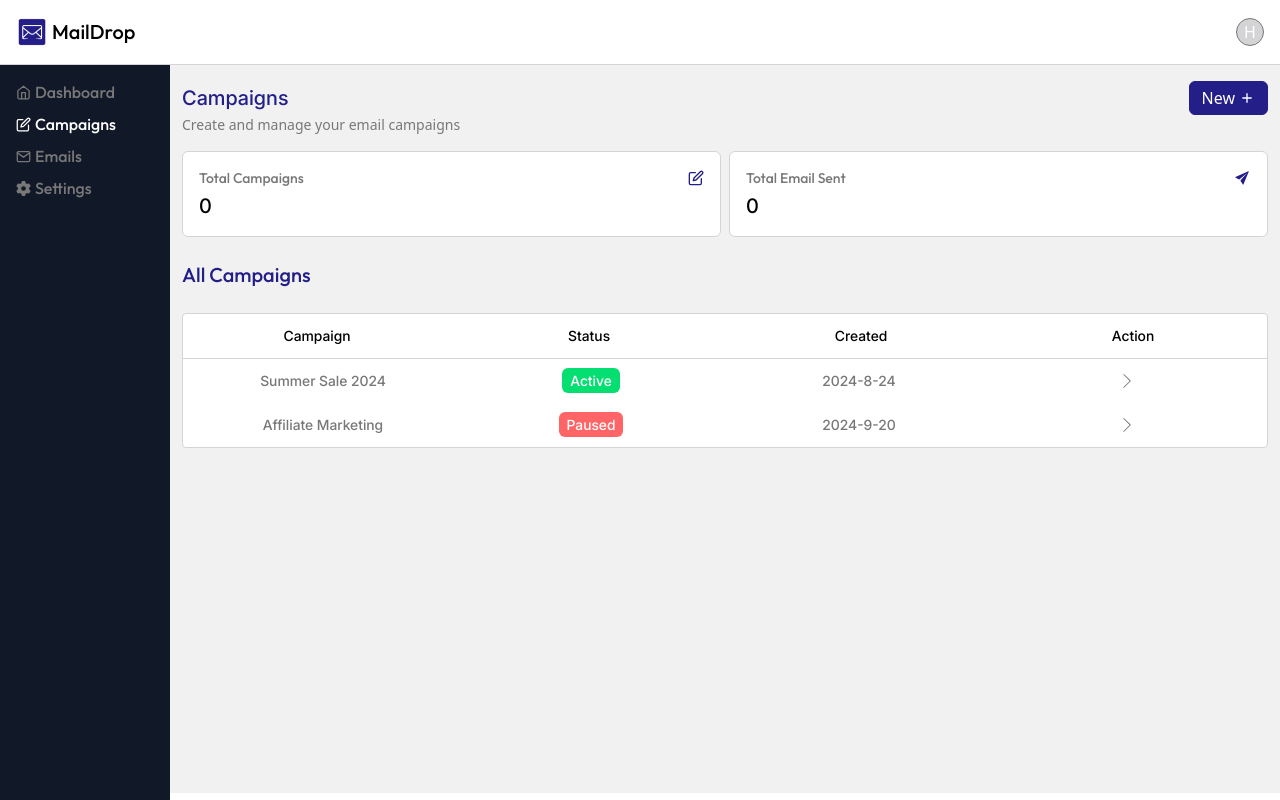
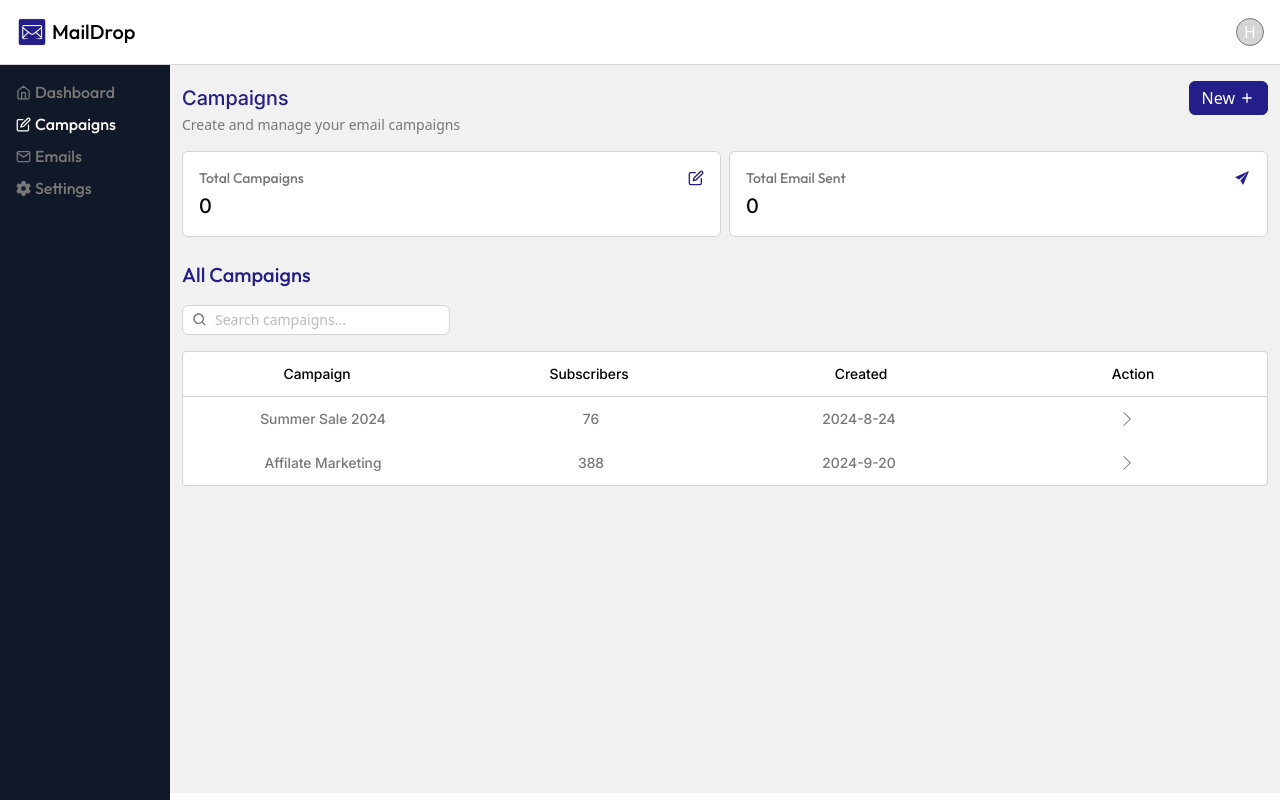
Before and after one commit to Habeebamoo/MailDrop, a React (Vite) app in the folder client/: page /dashboard/campaigns in a window 1280 px wide. Built offline with nearby package versions, Linux system fonts and the light colour scheme.

Commit message:
created search functionality and backup UI for empty lists

```diff
--- a/client/src/components/dashboard/DashboardPage.tsx
+++ b/client/src/components/dashboard/DashboardPage.tsx
@@ -3,6 +3,7 @@ import { FaRegHandPointer } from "react-icons/fa"
 import { FiUsers } from "react-icons/fi"
 import { useTheme } from "../../context/ThemeContext"
 import History from "./History"
+import { GoHistory } from "react-icons/go"
 
 const DashboardPage = () => {
   const { theme } = useTheme()
@@ -12,7 +13,13 @@ const DashboardPage = () => {
     {type: "campaign", text: "Created 'Summer Sale 2024' campaign", time: "9 minutes ago"},
     {type: "email", text: "Sent emails to 'Summer Sale 2024' subscribers", time: "2 hours ago"},
     {type: "profile", text: "Updated Profile Page", time: "5 days ago"}
-  ]
+  ];
+
+  //default
+  const campaigns: any[] = [
+    {name: "Summer Sale 2024", subscribers: 76, created: "2024-8-24"},
+    {name: "Affilate Marketing", subscribers: 388, created: "2024-9-20"}
+  ];
 
   return (
     <section className="md:ml-[170px] mt-[50px] px-4 pt-2 pb-25 min-h-[calc(100vh-4rem)]">
@@ -43,28 +50,30 @@ const DashboardPage = () => {
       </div>
       <h1 className="text-xl text-primary font-inter mt-6 dark:text-white">Recent Campaigns</h1>
       <div className="bg-white dark:bg-gray-900 border-1 border-accentLight dark:border-gray-800 rounded-sm mt-2">
-        <div className="grid grid-cols-4 gap-1 font-inter text-sm border-b-1 border-b-accentLight dark:border-gray-700 dark:text-white py-3 text-center">
-          <p>Campaign</p>
-          <p>Status</p>
-          <p>Subscribers</p>
-          <p>Created</p>
-        </div>
-        <div className="grid grid-cols-4 gap-1 font-inter text-sm py-3 px-2 text-center text-accent">
-          <p>Summer Sale 2024</p>
-          <div>
-            <p className="bg-green-400 px-2 py-1 rounded-md text-white inline">Active</p>
+        {campaigns.length >= 1 &&
+          <div className="grid grid-cols-3 gap-1 font-inter text-sm border-b-1 border-b-accentLight dark:border-gray-700 dark:text-white py-3 text-center">
+            <p>Campaign</p>
+            <p>Subscribers</p>
+            <p>Created</p>
           </div>
-          <p>76</p>
-          <p>2024-8-24</p>
-        </div>
-        <div className="grid grid-cols-4 gap-1 font-inter text-sm py-3 px-2 text-center text-accent">
-          <p>Affiliate Marketing</p>
-          <div>
-            <p className="bg-red-400 px-2 py-1 rounded-md text-white inline">Paused</p>
+        }
+        {campaigns.length >= 1 &&
+          campaigns.map(campaign => {
+            return (
+              <div className="grid grid-cols-3 gap-1 font-inter text-sm py-3 px-2 text-center text-accent">
+                <p>{campaign.name}</p>
+                <p>{campaign.subscribers}</p>
+                <p>{campaign.created}</p>
+              </div>
+            )
+          })
+        }
+        {campaigns.length == 0 &&
+          <div className="p-14 mt-2 flex-center flex-col gap-4">
+            <GoHistory size={50} color="rgb(121, 120, 120)" />
+            <p className="text-accent text-sm">Your campaigns would go here</p>
           </div>
-          <p>386</p>
-          <p>2024-9-20</p>
-        </div>
+        }
       </div>
       <History
         title="Recent Activities"
--- a/client/src/components/dashboard/Settings.tsx
+++ b/client/src/components/dashboard/Settings.tsx
@@ -65,12 +65,12 @@ const Settings = () => {
           </div>
           <button
             onClick={handleTheme}
-            className="flex-start gap-2 p-2 rounded-md mt-4 border-1 border-accentLight w-full hover:bg-accentLight cursor-pointer dark:bg-gray-800 dark:border-gray-700 dark:text-accent">
+            className="flex-start gap-2 p-2 rounded-md mt-4 border-1 bg-black text-white border-black hover:bg-transparent hover:text-black dark:bg-white dark:text-black dark:border-white dark:hover:text-white cursor-pointer">
             {theme == "light" ? <BiMoon size={20} /> : <FaSun size={20} />}
             <span className="font-outfit">Enable {theme == "light" ? "Dark" : "Light"} Theme</span>
           </button>
           <button
-            className="flex-start gap-2 p-2 rounded-md mt-4 border-1 border-accentLight w-full text-red-500 hover:bg-accentLight cursor-pointer dark:bg-gray-800 dark:border-gray-700"
+            className="flex-start gap-2 p-2 rounded-md mt-4 border-1 bg-red-500 text-white border-red-500 hover:bg-transparent hover:text-red-500 cursor-pointer"
           >
             <HiArrowLeftStartOnRectangle size={20} />
             <span className="font-outfit">Sign Out</span>
--- a/client/src/components/dashboard/campaign/Campaign.tsx
+++ b/client/src/components/dashboard/campaign/Campaign.tsx
@@ -6,16 +6,11 @@ import { CgMail } from "react-icons/cg"
 import { FiLink, FiUsers } from "react-icons/fi"
 import { FaRegHandPointer } from "react-icons/fa"
 import Pagination from "./Pagination"
+import { useEffect, useState } from "react"
 
 const Campaign = ({ setActiveTab }: { setActiveTab: React.Dispatch<React.SetStateAction<"campaigns" | "new" | "leads">>
 }) => {
-  const { theme } = useTheme()
-
-  const goBack = () => {
-    setActiveTab("campaigns")
-  }
-
-  const Leads = [
+  const data = [
     {"name": "John Smith", "email": "john@example.com"},
     {"name": "Sarah Johnson", "email": "sarah@startup.io"},
     {"name": "Mike Davis", "email": "mike@business.com"},
@@ -28,6 +23,26 @@ const Campaign = ({ setActiveTab }: { setActiveTab: React.Dispatch<React.SetStat
     {"name": "John Charpel", "email": "johncharpel98@gmail.com"},
     {"name": "Emerik Chan", "email": "chanemerik@gmail.com"},
   ];
+
+  const [leads, setLeads] = useState<any[]>(data)
+  const [query, setQuery] = useState<string>("")
+  const { theme } = useTheme()
+
+  const goBack = () => {
+    setActiveTab("campaigns")
+  }
+
+  useEffect(() => {
+    if (query == "") setLeads(data)
+  }, [query])
+
+
+  const searchLeads = (e: React.ChangeEvent<HTMLInputElement>) => {
+    setQuery(e.target.value)
+    const lowerQuery = query.toLowerCase()
+    const result = leads.filter((item) => item.name.toLowerCase().includes(lowerQuery))
+    setLeads(result)
+  }
 
   return (
     <section className="md:ml-[170px] mt-[57px] px-3 pt-2 pb-25 min-h-[calc(100vh-4rem)]">
@@ -71,15 +86,19 @@ const Campaign = ({ setActiveTab }: { setActiveTab: React.Dispatch<React.SetStat
         </button>
       </div>
       <p className="text-sm text-accent mb-4">Manage and track your leads</p>
+
       <div className="text-accent relative">
         <input
           type="search"
           className="bg-white rounded-md py-1 px-8 border-1 border-accentLight text-sm"
+          value={query}
+          onChange={searchLeads}
           placeholder="Search leads..."
         />
         <BiSearch className="absolute top-[7px] left-[10px]" />
       </div>
-      <Pagination data={Leads} />
+      <Pagination data={leads} />
+
       <div className="p-6 rounded-md bg-white dark:bg-gray-900 dark:border-1 dark:border-gray-800 mt-6">
         <div className="flex-start gap-2 text-primary dark:text-white">
           <FaGears size={20} />
--- a/client/src/components/dashboard/campaign/Dashboard.tsx
+++ b/client/src/components/dashboard/campaign/Dashboard.tsx
@@ -1,11 +1,21 @@
 import { SlArrowRight } from "react-icons/sl"
 import { useTheme } from "../../../context/ThemeContext"
 import { IoIosSend } from "react-icons/io";
-import { BiPlus } from "react-icons/bi";
+import { BiPlus, BiSearch } from "react-icons/bi";
 import { FiEdit } from "react-icons/fi";
+import { GoHistory } from "react-icons/go";
+import { useEffect, useState } from "react";
 
 const Dashboard = ({ setActiveTab }: { setActiveTab: React.Dispatch<React.SetStateAction<"campaigns" | "new" | "leads">>
 }) => {
+  //default
+  const data: any[] = [
+    {name: "Summer Sale 2024", subscribers: 76, created: "2024-8-24"},
+    {name: "Affilate Marketing", subscribers: 388, created: "2024-9-20"}
+  ]
+
+  const [campaigns, setCampaigns] = useState<any[]>(data)
+  const [query, setQuery] = useState<string>("")
   const { theme } = useTheme()
 
   const newCampaign = () => {
@@ -14,6 +24,17 @@ const Dashboard = ({ setActiveTab }: { setActiveTab: React.Dispatch<React.SetSta
 
   const toLeads = () => {
     setActiveTab("leads")
+  }
+
+  useEffect(() => {
+    if (query == "") setCampaigns(data)
+  }, [query])
+
+  const searchCampaigns = (e: React.ChangeEvent<HTMLInputElement>) => {
+    setQuery(e.target.value)
+    const lowerQuery = query.toLowerCase()
+    const result = campaigns.filter((item) => item.name.toLowerCase().includes(lowerQuery))
+    setCampaigns(result)
   }
 
   return (
@@ -43,34 +64,46 @@ const Dashboard = ({ setActiveTab }: { setActiveTab: React.Dispatch<React.SetSta
           <h1 className="font-inter text-xl mt-1 dark:text-white">0</h1>
         </div>
       </div>
-      <h1 className="text-primary my-6 dark:text-white text-xl font-outfit">All Campaigns</h1>
+      <h1 className="text-primary mt-6 dark:text-white text-xl font-outfit">All Campaigns</h1>
+      <div className="text-accent relative my-4">
+        <input
+          type="search"
+          className="bg-white rounded-md py-1 px-8 border-1 border-accentLight text-sm"
+          value={query}
+          onChange={searchCampaigns}
+          placeholder="Search campaigns..."
+        />
+        <BiSearch className="absolute top-[7px] left-[10px]" />
+      </div>
       <div className="bg-white dark:bg-gray-900 border-1 border-accentLight dark:border-gray-800 rounded-sm mt-2">
+      {campaigns.length >= 1 &&
           <div className="grid grid-cols-4 gap-1 font-inter text-sm border-b-1 border-b-accentLight dark:border-gray-700 dark:text-white py-3 text-center">
             <p>Campaign</p>
-          <p>Status</p>
+            <p>Subscribers</p>
             <p>Created</p>
             <p>Action</p>
           </div>
+        }
+        {campaigns.length >= 1  &&
+          campaigns.map(campaign => {
+            return (
               <div className="grid grid-cols-4 gap-1 font-inter text-sm py-3 px-2 text-center text-accent">
-          <p>Summer Sale 2024</p>
-          <div>
-            <p className="bg-green-400 px-2 py-1 rounded-md text-white inline">Active</p>
-          </div>
-          <p>2024-8-24</p>
+                <p>{campaign.name}</p>
+                <p>{campaign.subscribers}</p>
+                <p>{campaign.created}</p>
                 <div onClick={toLeads} className="flex-center cursor-pointer">
                   <SlArrowRight />
                 </div>
               </div>
-        <div className="grid grid-cols-4 gap-1 font-inter text-sm py-3 px-2 text-center text-accent">
-          <p>Affiliate Marketing</p>
-          <div>
-            <p className="bg-red-400 px-2 py-1 rounded-md text-white inline">Paused</p>
+            )
+          })
+        }
+        {campaigns.length == 0 &&
+          <div className="p-14 mt-2 flex-center flex-col gap-4">
+            <GoHistory size={50} color="rgb(121, 120, 120)" />
+            <p className="text-accent text-sm">Your campaigns would go here</p>
           </div>
-          <p>2024-9-20</p>
-          <div onClick={toLeads} className="flex-center cursor-pointer">
-            <SlArrowRight />
-          </div>
-        </div>
+        }
       </div>
     </section>
   )
```
Lines whose indentation alone changed are shown as unchanged.
